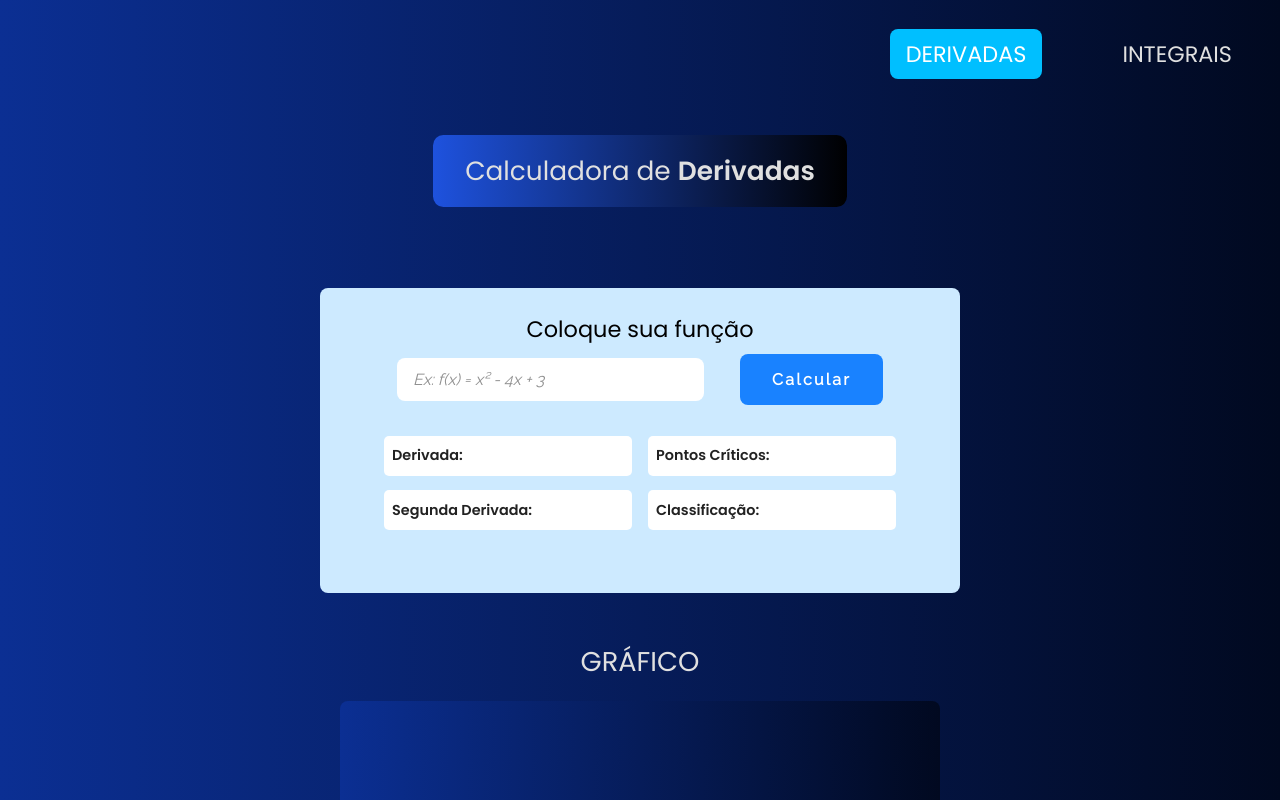
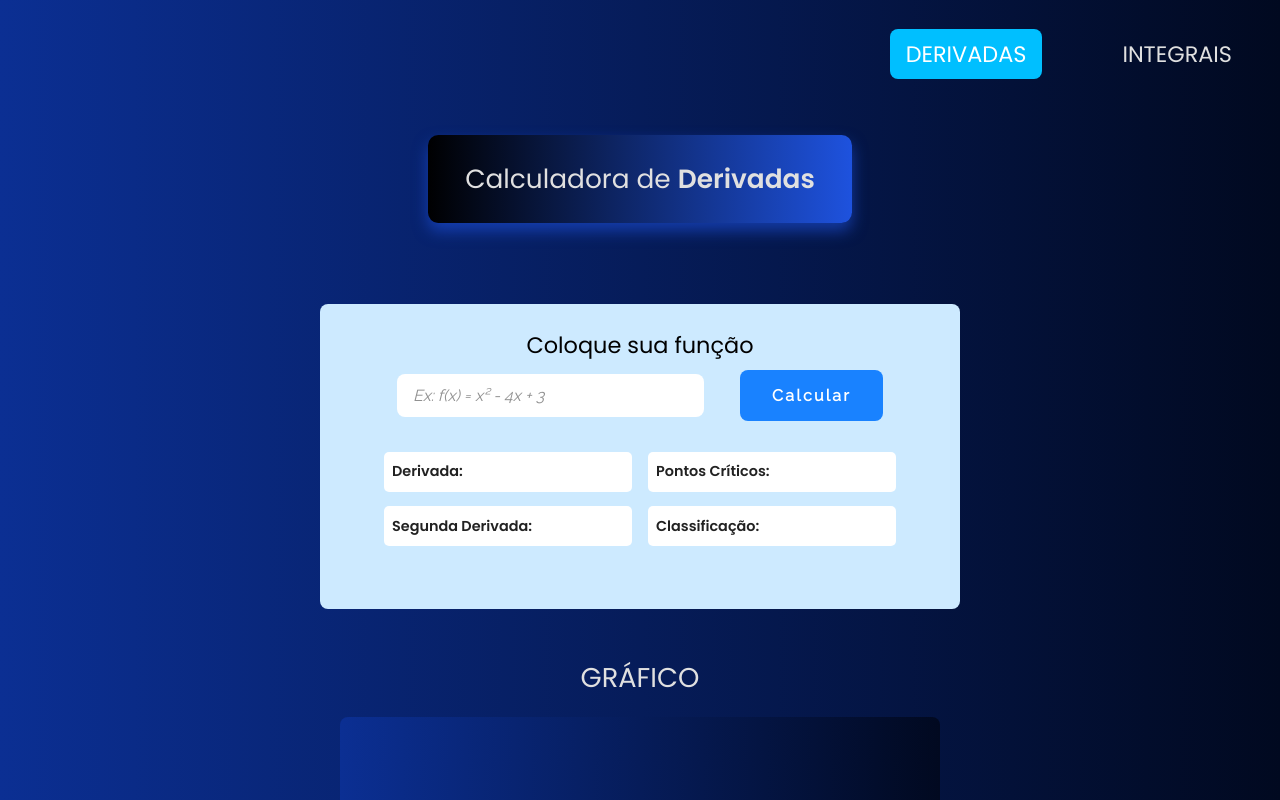
Before and after one commit to ThiagoLorena04/Calculadora-de-derivada-e-P.C, a plain HTML site: page index.html in a window 1280 px wide. In both pictures the pointer is over the element "Calculadora de Derivadas". Shown: the top 800 px of the page. Drawn offline with nearby package versions, Linux system fonts and the light colour scheme.

Commit message:
Estilizando h1 title

```diff
--- a/css/global.css
+++ b/css/global.css
@@ -46,6 +46,13 @@ justify-self: center;
   border-radius: 1.3vh;
   background: linear-gradient(90deg, #1E52DE, #000001);
   color: var(--cor-texto)
+}
+
+.title-h1 h1:hover {
+  background: linear-gradient(90deg, #000001, #1E52DE);
+  padding: 1.5rem 2.3rem;
+  transition: 0.4s;
+  box-shadow: 0 8px 15px rgba(30, 82, 222, 0.6); /* sombra azul translúcida */
 }
 
 .label{
```
